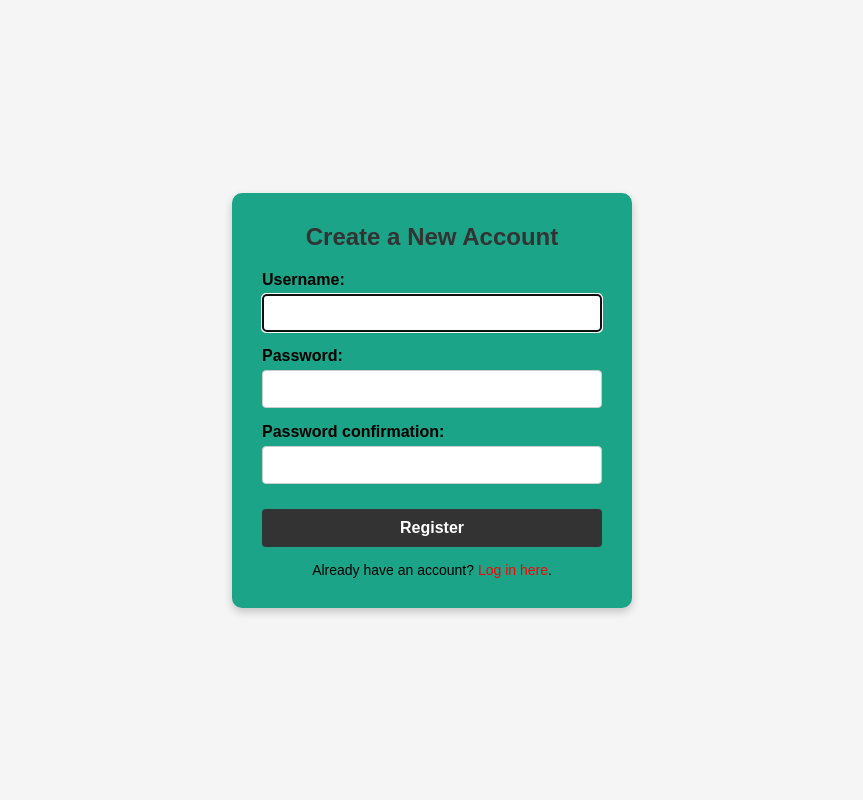
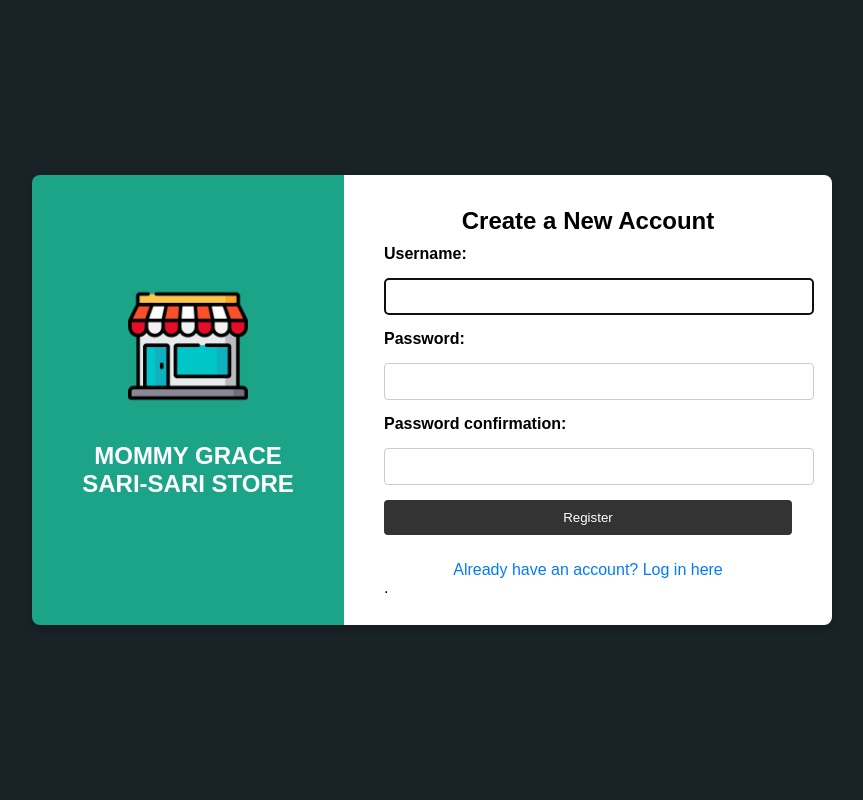
Before and after one commit to katheyismey/MommyGraceIMS, a Django app: page / in a window 1280 px wide. Shown: the whole page, without its empty margins (208-1071 px from the left). Run offline with Django 5.2, Linux system fonts and the light colour scheme.

Commit message:
Updated the login  and register UI

```diff
--- a/MG_IMS/IMS_Project/MGSariSari_Inventory/static/css/register.css
+++ b/MG_IMS/IMS_Project/MGSariSari_Inventory/static/css/register.css
@@ -1,43 +1,106 @@
-/* Basic reset */
-* {
+
+    /* Basic styling */
+    body, html {
         margin: 0;
         padding: 0;
-    box-sizing: border-box;
-}
-
-body, html {
-    font-family: Arial, sans-serif;
-    background-color: #f5f5f5;
-    min-height: 100vh; /* Use min-height */
-    margin: 0;
-    display: flex;
-    justify-content: center;
-    align-items: center;
-}
-
-.wrapper {
         display: flex;
         justify-content: center;
         align-items: center;
         height: 100vh;
+        font-family: Arial, sans-serif;
+        background-color: #f5f5f5;
     }
-/* Container for the registration form */
-.register-container {
-    width: 400px;
-    padding: 30px;
+
+    .login-container, .register-container {
+        width: 800px;
+        height: 450px; /* Consistent height for both login and register pages */
+        display: flex;
+        box-shadow: 0 4px 8px rgba(0, 0, 0, 0.2);
+        border-radius: 8px; /* Adding border radius for a smoother look */
+    }
+
+    .left-panel, .right-panel {
+        display: flex;
+        flex-direction: column;
+        align-items: center;
+        justify-content: center;
+        padding: 20px;
+    }
+
+    .left-panel {
         background-color: #1BA487;
-    box-shadow: 0 4px 8px rgba(0, 0, 0, 0.2);
-    border-radius: 10px;
+        color: white;
+        width: 40%;
+        border-top-left-radius: 8px;
+        border-bottom-left-radius: 8px;
+    }
+
+    .left-panel img {
+        width: 120px;
+        height: 120px;
+        margin-bottom: 20px;
+    }
+
+    .left-panel h1 {
+        font-size: 24px;
+        margin-top: 20px;
         text-align: center;
     }
 
-.register-container h2 {
-    font-size: 24px;
-    color: #333;
+    .right-panel {
+        background-color: white;
+        width: 60%;
+        border-top-right-radius: 8px;
+        border-bottom-right-radius: 8px;
+    }
+
+    .right-panel h2 {
+        text-align: center;
         margin-bottom: 20px;
     }
 
-/* Error messages styling */
+    .right-panel form {
+        width: 100%;
+    }
+
+    .right-panel input[type="text"],
+    .right-panel input[type="password"] {
+        width: 100%;
+        padding: 10px;
+        margin: 10px 0;
+        border: 1px solid #ccc;
+        border-radius: 4px;
+    }
+
+    .right-panel input[type="submit"],
+    .right-panel button {
+        width: 100%;
+        padding: 10px;
+        background-color: #333;
+        color: white;
+        border: none;
+        border-radius: 4px;
+        cursor: pointer;
+        margin-top: 10px;
+    }
+
+    .right-panel input[type="submit"]:hover,
+    .right-panel button:hover {
+        background-color: #555;
+    }
+
+    .right-panel a {
+        display: block;
+        text-align: center;
+        margin-top: 10px;
+        color: #007bff;
+        text-decoration: none;
+    }
+
+    .right-panel a:hover {
+        text-decoration: underline;
+    }
+
     .error-messages {
         color: red;
         background-color: #ffe6e6;
@@ -47,7 +110,6 @@ body, html {
         text-align: left;
     }
 
-/* Form styling */
     .form-group {
         text-align: left;
         margin-bottom: 15px;
@@ -58,42 +120,3 @@ body, html {
         font-weight: bold;
         margin-bottom: 5px;
     }
-
-.form-group input {
-    width: 100%;
-    padding: 10px;
-    border: 1px solid #ccc;
-    border-radius: 4px;
-    font-size: 14px;
-}
-
-button {
-    width: 100%;
-    padding: 10px;
-    background-color: #333;
-    color: white;
-    border: none;
-    border-radius: 4px;
-    cursor: pointer;
-    margin-top: 10px;
-    font-size: 16px;
-    font-weight: bold;
-}
-
-button:hover {
-    background-color: #555;
-}
-
-.register-container p {
-    margin-top: 15px;
-    font-size: 14px;
-}
-
-.register-container a {
-    color: #ff0000;
-    text-decoration: none;
-}
-
-.register-container a:hover {
-    text-decoration: underline;
-}
--- a/MG_IMS/IMS_Project/MGSariSari_Inventory/templates/MGSariSari_Inventory/register.html
+++ b/MG_IMS/IMS_Project/MGSariSari_Inventory/templates/MGSariSari_Inventory/register.html
@@ -5,11 +5,135 @@
     <meta charset="UTF-8">
     <meta name="viewport" content="width=device-width, initial-scale=1.0">
     <title>Register - Mommy Grace Sari-Sari Store</title>
-    <link rel="stylesheet" href="{% static 'css/register.css' %}">
+    <style>
+        /* Basic styling */
+        body, html {
+            margin: 0;
+            padding: 0;
+            display: flex;
+            justify-content: center;
+            align-items: center;
+            height: 100vh;
+            font-family: Arial, sans-serif;
+            background-color: #192227;
+        }
+
+        .register-container {
+            width: 800px;
+            height: 450px; /* Consistent height */
+            display: flex;
+            box-shadow: 0 4px 8px rgba(0, 0, 0, 0.2);
+            border-radius: 8px;
+        }
+
+        .right-panel {
+            background-color: white;
+            width: 60%;
+            padding: 40px;
+            display: flex;
+            flex-direction: column;
+            justify-content: center;
+            border-top-right-radius: 8px;
+            border-bottom-right-radius: 8px;
+        }
+
+        .right-panel h2 {
+            text-align: center;
+            margin-bottom: 10px;
+        }
+
+        .right-panel form {
+            width: 100%;
+        }
+
+        .right-panel input[type="text"],
+        .right-panel input[type="password"] {
+            width: 100%;
+            padding: 10px;
+            margin: 10px 0;
+            border: 1px solid #ccc;
+            border-radius: 4px;
+        }
+
+        .right-panel button {
+            width: 100%;
+            padding: 10px;
+            background-color: #333;
+            color: white;
+            border: none;
+            border-radius: 4px;
+            cursor: pointer;
+        }
+
+        .right-panel button:hover {
+            background-color: #555;
+        }
+
+        .right-panel a {
+            display: block;
+            text-align: center;
+            margin-top: 10px;
+            color: #007bff;
+            text-decoration: none;
+        }
+
+        .right-panel a:hover {
+            text-decoration: underline;
+        }
+
+        .error-messages {
+            color: red;
+            background-color: #ffe6e6;
+            padding: 10px;
+            border-radius: 5px;
+            margin-bottom: 15px;
+            text-align: left;
+        }
+
+        .form-group {
+            text-align: left;
+            margin-bottom: 5px;
+        }
+
+        .form-group label {
+            display: block;
+            font-weight: bold;
+            margin-bottom: 5px;
+        }
+
+        .left-panel {
+            background-color: #1BA487;
+            color: white;
+            width: 40%;
+            display: flex;
+            flex-direction: column;
+            align-items: center;
+            justify-content: center;
+            padding: 20px;
+            border-top-left-radius: 8px;
+            border-bottom-left-radius: 8px;
+        }
+
+        .left-panel img {
+            width: 120px;
+            height: 120px;
+            margin-bottom: 20px;
+        }
+
+        .left-panel h1 {
+            font-size: 24px;
+            text-align: center;
+        }
+    </style>
 </head>
 <body>
-    <div class="wrapper">
     <div class="register-container">
+        <div class="left-panel">
+            <img src="{% static 'icons/store_icon.png' %}" alt="Store Icon">
+            <h1>MOMMY GRACE <br>SARI-SARI STORE</h1>
+        </div>
+
+        <div class="right-panel">
             <h2>Create a New Account</h2>
 
             {% if form.errors %}
@@ -41,7 +165,7 @@
                 </div>
                 <button type="submit">Register</button>
             </form>
-        <p>Already have an account? <a href="{% url 'login' %}">Log in here</a>.</p>
+            <p><a href="{% url 'login' %}">Already have an account?  Log in here</a>.</p>
         </div>
     </div>
 </body>
```
Also changed, not shown: MG_IMS/IMS_Project/MGSariSari_Inventory/templates/registration/login.html (+26 -30 lines), MG_IMS/IMS_Project/db.sqlite3. Lines whose indentation alone changed are shown as unchanged.
